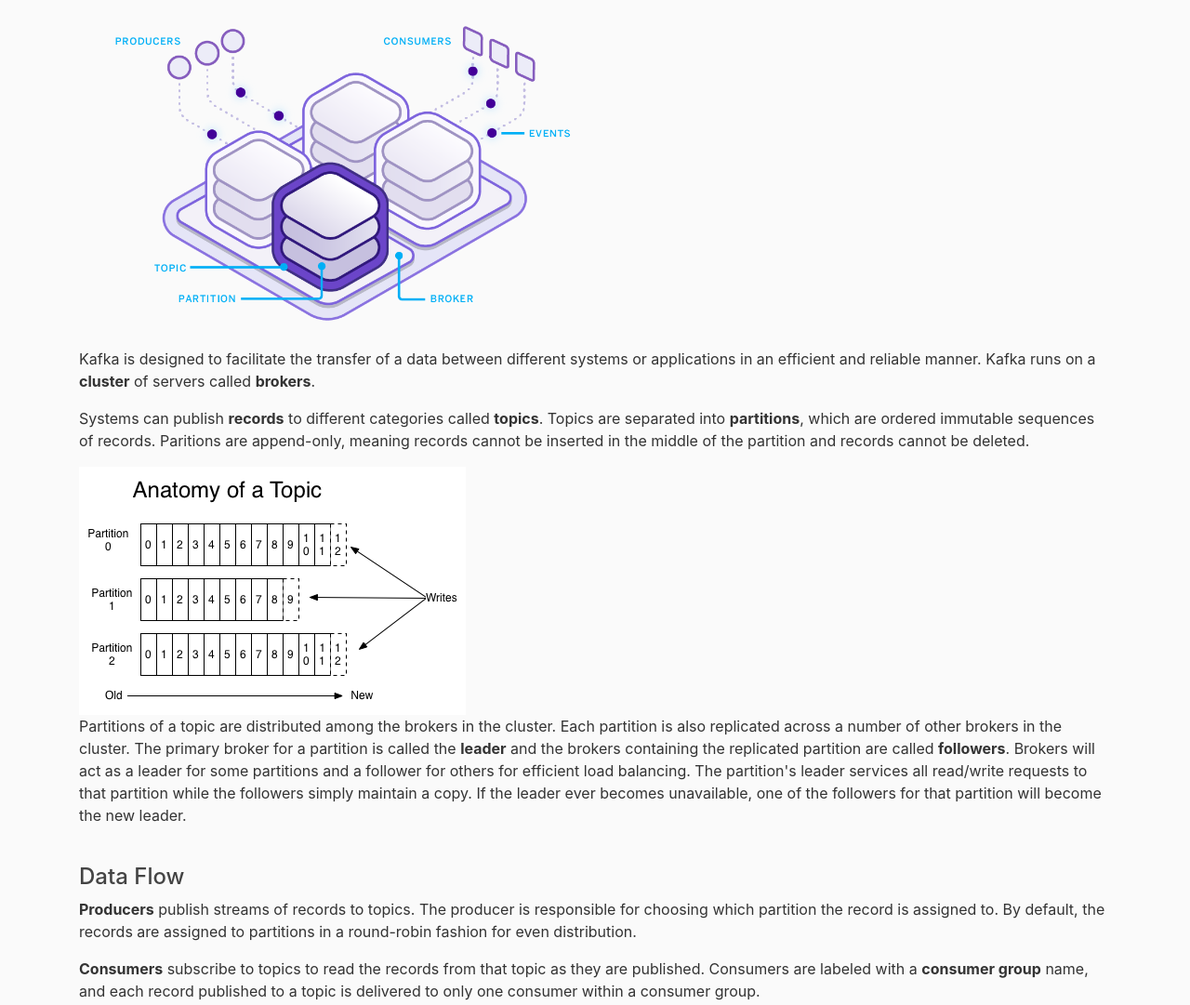
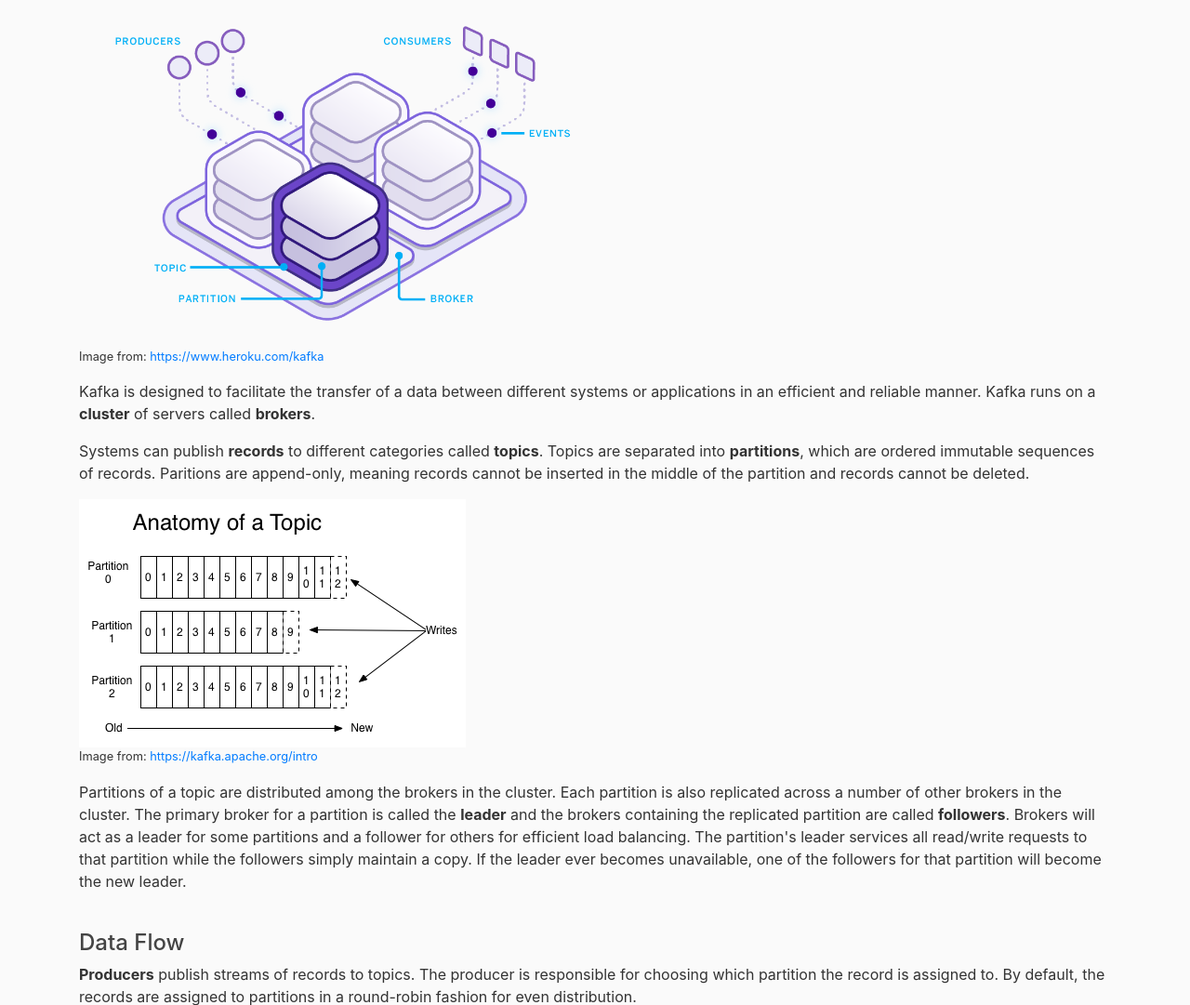
Before and after one commit to ebencarek/apache_kafka_tut_website, a Flask app: page / in a window 1280 px wide. Shown: the part 198-1279 px from the top of the page at 93% size. Run offline with Flask 2, Linux system fonts and the light colour scheme; some libraries are stand-ins or nearby versions.

Commit message:
add references

```diff
--- a/templates/home.html
+++ b/templates/home.html
@@ -6,6 +6,7 @@
         Apache Kafka is a distributed streaming platform
     </h4>
     <img src="/static/kafka-diagram.png" class="img-fluid" style="max-width: 50%;" alt="kafka-diagram">
+    <p class="small">Image from: <a href="https://www.heroku.com/kafka">https://www.heroku.com/kafka</a></p>
     <p>
         Kafka is designed to facilitate the transfer of a data between different systems or applications
         in an efficient and reliable manner. Kafka runs on a <b>cluster</b> of servers called <b>brokers</b>.
@@ -17,6 +18,7 @@
         middle of the partition and records cannot be deleted.
     </p>
     <img src="/static/log_anatomy.png" alt="log-anatomy" class="img-fluid">
+    <p class="small">Image from: <a href="https://kafka.apache.org/intro">https://kafka.apache.org/intro</a></p>
     <p>
         Partitions of a topic are distributed among the brokers in the cluster. Each partition is also replicated across a number of other
         brokers in the cluster. The primary broker for a partition is called the <b>leader</b> and the brokers
--- a/templates/quick_start.html
+++ b/templates/quick_start.html
@@ -151,4 +151,6 @@
     <p>
         We can see under Isr that broker 0 is now back in-sync with the rest of the cluster.
     </p>
+    <br>
+    <p class="small">Steps adapted from: <a href="https://kafka.apache.org/quickstart">https://kafka.apache.org/quickstart</a></p>
 {% endblock %}
```
